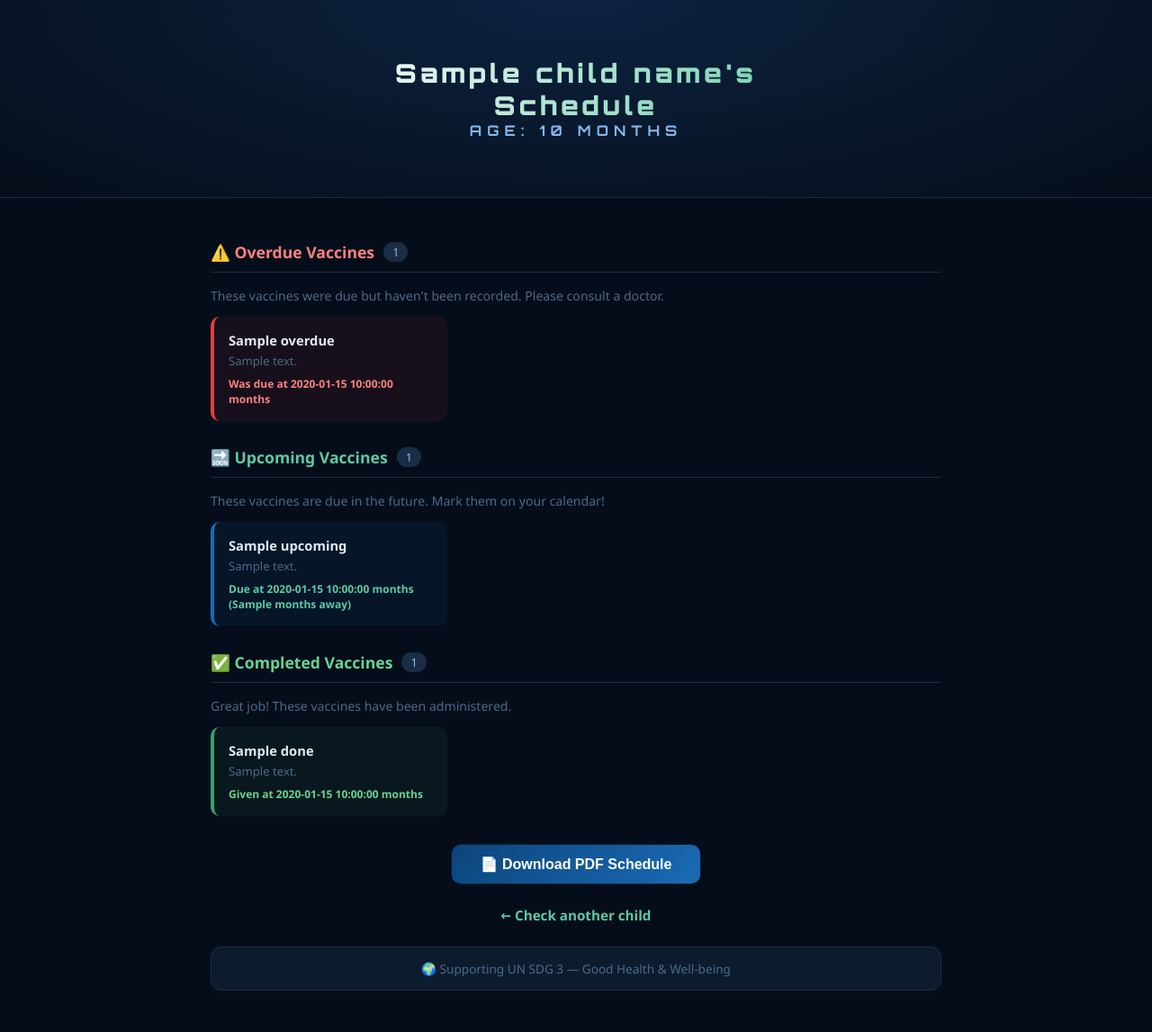
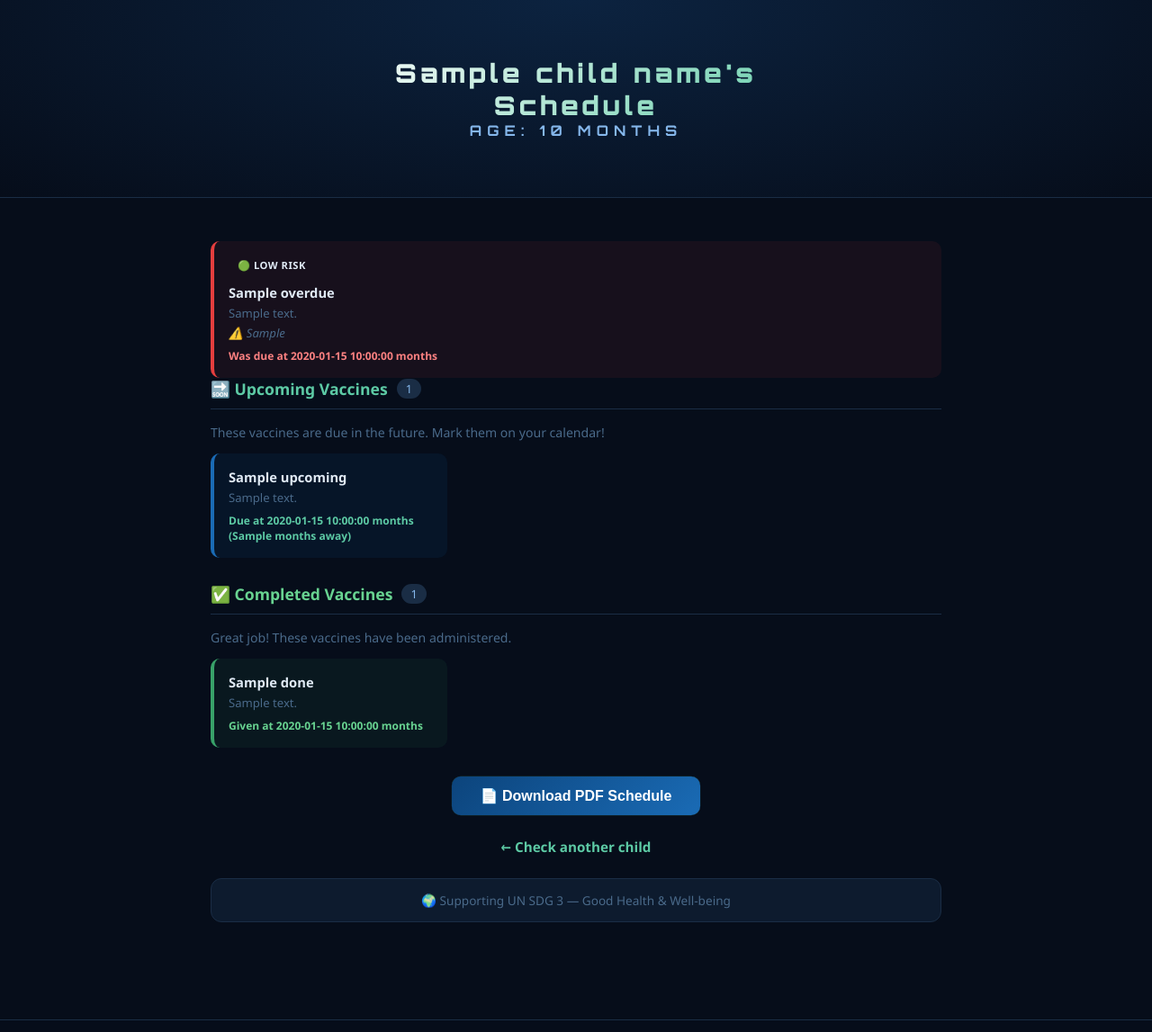
Before and after one commit to joonhubb/DoseWise, a Flask app: template templates/result.html in a window 1280 px wide. Shown: the part 76-1223 px from the top of the page at 90% size. Run offline with Flask 3, Linux system fonts and the light colour scheme; the template is opened without the code that fills it: most values are stand-ins (such as "Sample title", 1, 10 or a date in 2020).

Commit message:
Risk calculation

```diff
--- a/static/style.css
+++ b/static/style.css
@@ -698,3 +698,38 @@ footer {
     width: 100%;
   }
 }
+
+/* ===== RISK LEVELS ===== */
+.risk-badge {
+    font-size: 0.7rem;
+    font-weight: 700;
+    padding: 3px 10px;
+    border-radius: 20px;
+    display: inline-block;
+    margin-bottom: 6px;
+    letter-spacing: 0.5px;
+}
+
+.risk-badge.risk-high {
+    background: rgba(229,62,62,0.2);
+    color: #fc8181;
+    border: 1px solid rgba(229,62,62,0.4);
+}
+
+.risk-badge.risk-medium {
+    background: rgba(236,153,75,0.2);
+    color: #f6ad55;
+    border: 1px solid rgba(236,153,75,0.4);
+}
+
+.risk-badge.risk-low {
+    background: rgba(56,161,105,0.2);
+    color: #68d391;
+    border: 1px solid rgba(56,161,105,0.4);
+}
+
+.risk-reason {
+    font-size: 0.78rem;
+    color: #f6ad55;
+    font-style: italic;
+}
--- a/templates/result.html
+++ b/templates/result.html
@@ -18,24 +18,19 @@
 
     <div class="result-wrap">
 
-        {% if overdue %}
-        <div class="section overdue-section">
-            <div class="section-header">
-                <h3>⚠️ Overdue Vaccines</h3>
-                <span class="count">{{ overdue|length }}</span>
+        {% for v in overdue %}
+<div class="vaccine-card overdue risk-{{ v.risk_level }}">
+    <div class="risk-badge risk-{{ v.risk_level }}">
+        {% if v.risk_level == 'high' %}🔴 HIGH RISK
+        {% elif v.risk_level == 'medium' %}🟡 MEDIUM RISK
+        {% else %}🟢 LOW RISK{% endif %}
     </div>
-            <p class="section-desc">These vaccines were due but haven't been recorded. Please consult a doctor.</p>
-            <div class="vaccine-grid">
-                {% for v in overdue %}
-                <div class="vaccine-card overdue">
     <strong>{{ v.name }}</strong>
     <span>{{ v.description }}</span>
+    <span class="risk-reason">⚠️ {{ v.risk_reason }}</span>
     <span class="tag">Was due at {{ v.due_age }} months</span>
 </div>
 {% endfor %}
-            </div>
-        </div>
-        {% endif %}
 
         {% if upcoming %}
         <div class="section upcoming-section">
--- a/vaccines.py
+++ b/vaccines.py
@@ -46,6 +46,39 @@ WHO_SCHEDULE = [
     {"name": "HPV-3",         "age_months": 180, "description": "HPV 3rd dose if not completed earlier (15 years)"},
 ]
 
+# Risk levels for overdue vaccines
+RISK_LEVELS = {
+    "BCG":           {"level": "high",   "reason": "TB can be fatal in infants"},
+    "OPV-0":         {"level": "high",   "reason": "Polio can cause permanent paralysis"},
+    "OPV-1":         {"level": "high",   "reason": "Polio can cause permanent paralysis"},
+    "OPV-2":         {"level": "high",   "reason": "Polio can cause permanent paralysis"},
+    "OPV-3":         {"level": "high",   "reason": "Polio can cause permanent paralysis"},
+    "Hepatitis B":   {"level": "high",   "reason": "Can cause liver failure if untreated"},
+    "DPT-1":         {"level": "high",   "reason": "Whooping cough is fatal in infants"},
+    "DPT-2":         {"level": "high",   "reason": "Whooping cough is fatal in infants"},
+    "DPT-3":         {"level": "high",   "reason": "Whooping cough is fatal in infants"},
+    "DPT-B":         {"level": "medium", "reason": "Protection weakens without booster"},
+    "MMR":           {"level": "high",   "reason": "Measles kills 100,000+ children yearly"},
+    "MMR-2":         {"level": "medium", "reason": "Booster ensures full protection"},
+    "Rotavirus-1":   {"level": "medium", "reason": "Leading cause of child diarrhea deaths"},
+    "Rotavirus-2":   {"level": "medium", "reason": "Leading cause of child diarrhea deaths"},
+    "PCV-1":         {"level": "high",   "reason": "Pneumonia is a top killer of children"},
+    "PCV-2":         {"level": "high",   "reason": "Pneumonia is a top killer of children"},
+    "PCV-3":         {"level": "medium", "reason": "Booster strengthens protection"},
+    "IPV":           {"level": "high",   "reason": "Polio can cause permanent paralysis"},
+    "Hib-1":         {"level": "high",   "reason": "Can cause bacterial meningitis"},
+    "Hib-2":         {"level": "high",   "reason": "Can cause bacterial meningitis"},
+    "Hib-3":         {"level": "medium", "reason": "Booster ensures full protection"},
+    "Typhoid":       {"level": "medium", "reason": "Typhoid spreads quickly in communities"},
+    "Hepatitis A":   {"level": "medium", "reason": "Liver infection, spreads through food/water"},
+    "Varicella":     {"level": "low",    "reason": "Chickenpox can cause complications"},
+    "Vitamin A":     {"level": "medium", "reason": "Deficiency causes blindness in children"},
+    "Meningococcal": {"level": "high",   "reason": "Bacterial meningitis can be fatal within 24hrs"},
+    "HPV-1":         {"level": "medium", "reason": "HPV causes cervical cancer"},
+    "HPV-2":         {"level": "medium", "reason": "HPV causes cervical cancer"},
+    "Tdap":          {"level": "medium", "reason": "Tetanus protection weakens over time"},
+}
+
 def get_schedule(age_months, vaccines_received):
 
     done = []
@@ -72,6 +105,16 @@ def get_schedule(age_months, vaccines_received):
                 "due_age": due_age,
                 "overdue_by": age_months - due_age
             })
+        elif due_age <= age_months:
+             risk = RISK_LEVELS.get(name, {"level": "medium", "reason": "Consult your doctor"})
+             overdue.append({
+         "name": name,
+         "description": description,
+         "due_age": due_age,
+         "overdue_by": age_months - due_age,
+         "risk_level": risk["level"],
+         "risk_reason": risk["reason"]
+            })
         else:
             # Not due yet — upcoming
             upcoming.append({
@@ -81,6 +124,7 @@ def get_schedule(age_months, vaccines_received):
                 "months_away": due_age - age_months
             })
 
+
     # Sort upcoming by how soon they are due
     upcoming.sort(key=lambda x: x["months_away"])
 
```
Lines whose indentation alone changed are shown as unchanged.
